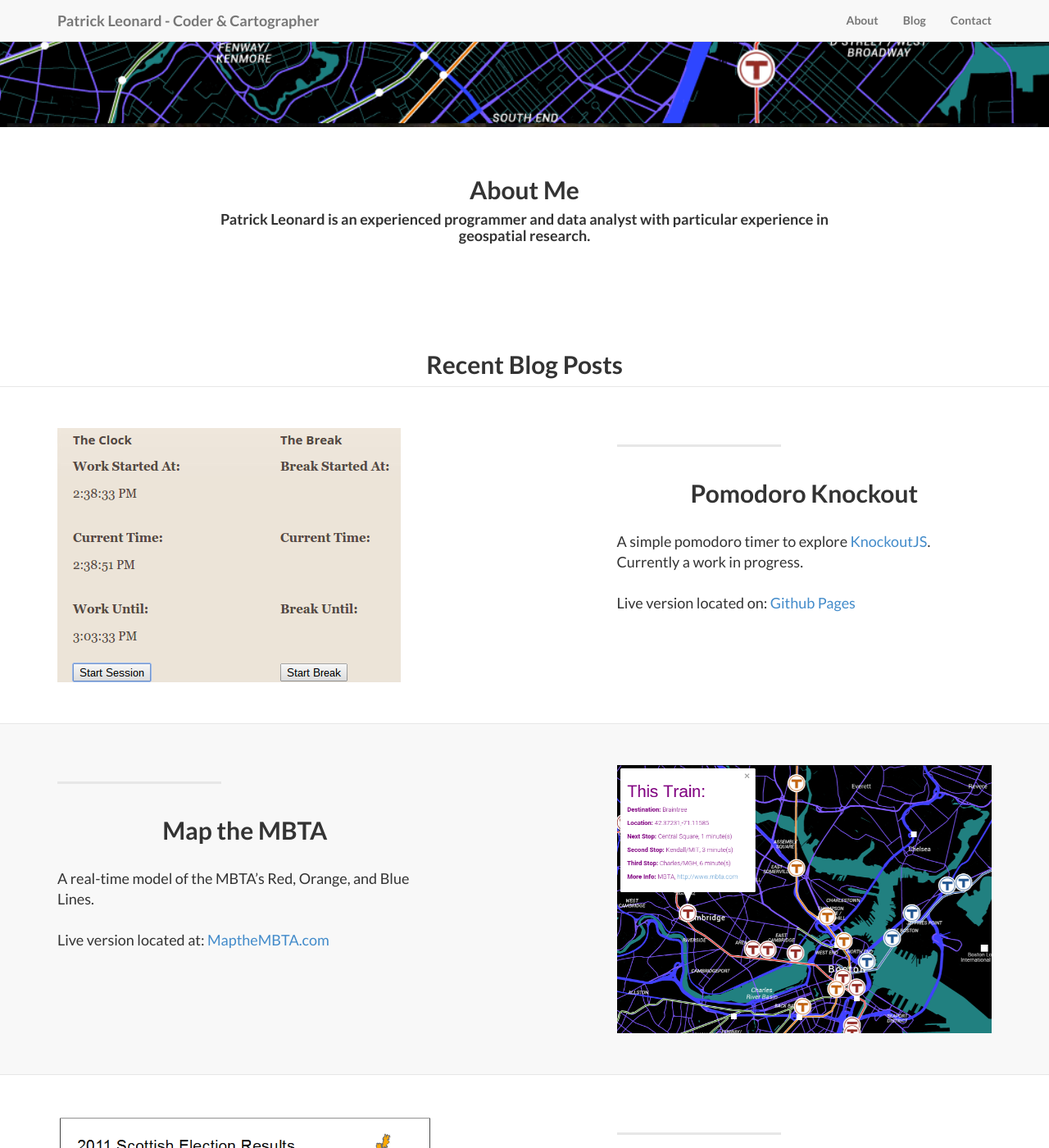
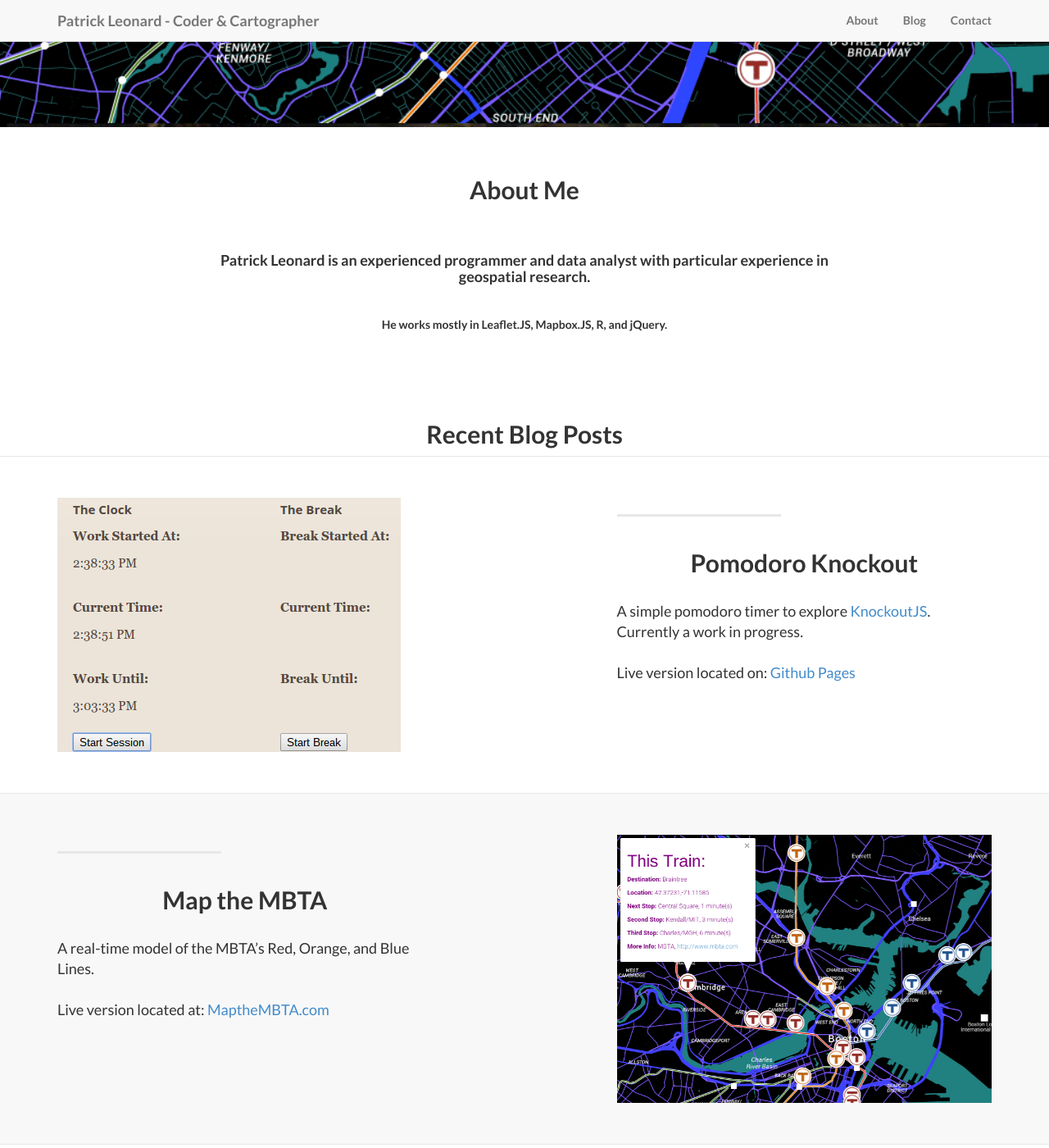
Before and after one commit to pjleonard37/pjleonard37.github.io, a Jekyll site: the page built from index.html, in a window 1280 px wide and 1400 px high, scrolled down 609 px. Shown: the whole window at 82% size. Built offline with Jekyll 4.4.1, drawn with Linux system fonts in a browser that asks for light colours.

Commit message:
More about Me changes

```diff
--- a/_includes/about.html
+++ b/_includes/about.html
@@ -6,7 +6,10 @@
                 <br/>
                 <h2>About Me</h2>
                 <br/>
+                <br/>
                 <h4>Patrick Leonard is an experienced programmer and data analyst with particular experience in geospatial research.</h4>
+                <br/>
+                <h5>He works mostly in Leaflet.JS, Mapbox.JS, R, and jQuery.</h5>
                 <br/>
               </div>
         </div>
--- a/css/landing-page.css
+++ b/css/landing-page.css
@@ -23,10 +23,6 @@
 
 h2, h4{
     text-align: center;
-}
-h4 {
-  margin-top: -20px;
-  margin-bottom: 30px;
 }
 
 .page-title, .date-category{
```
